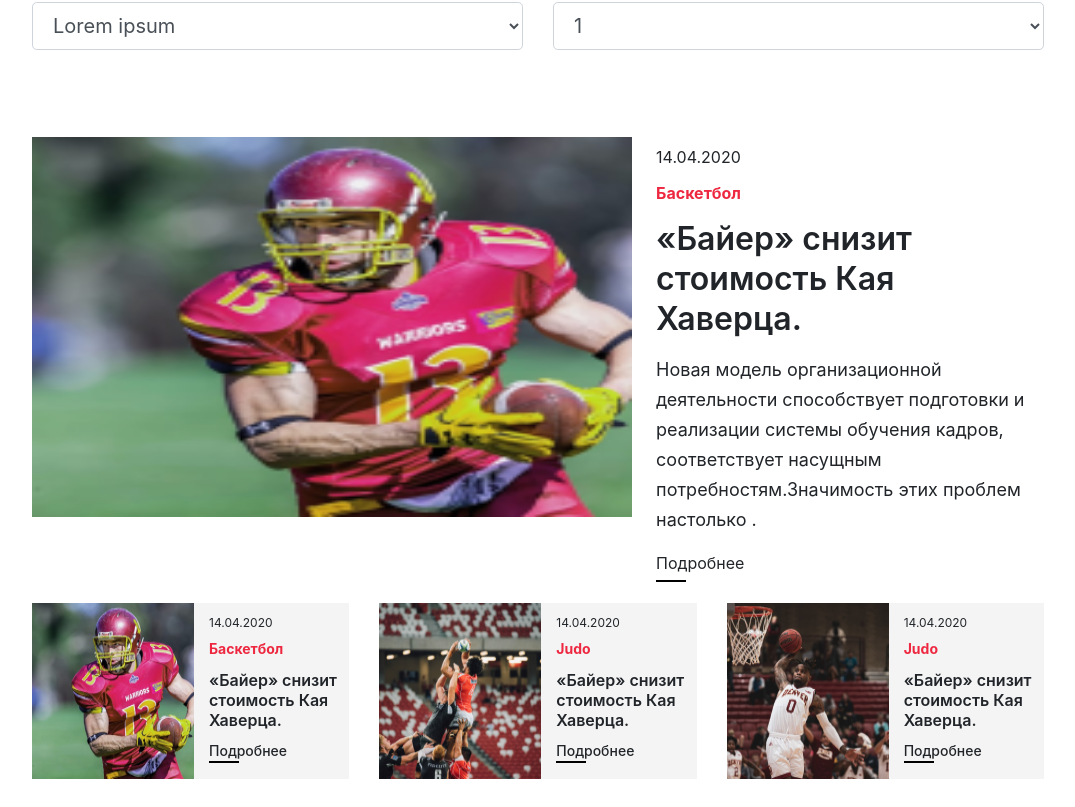
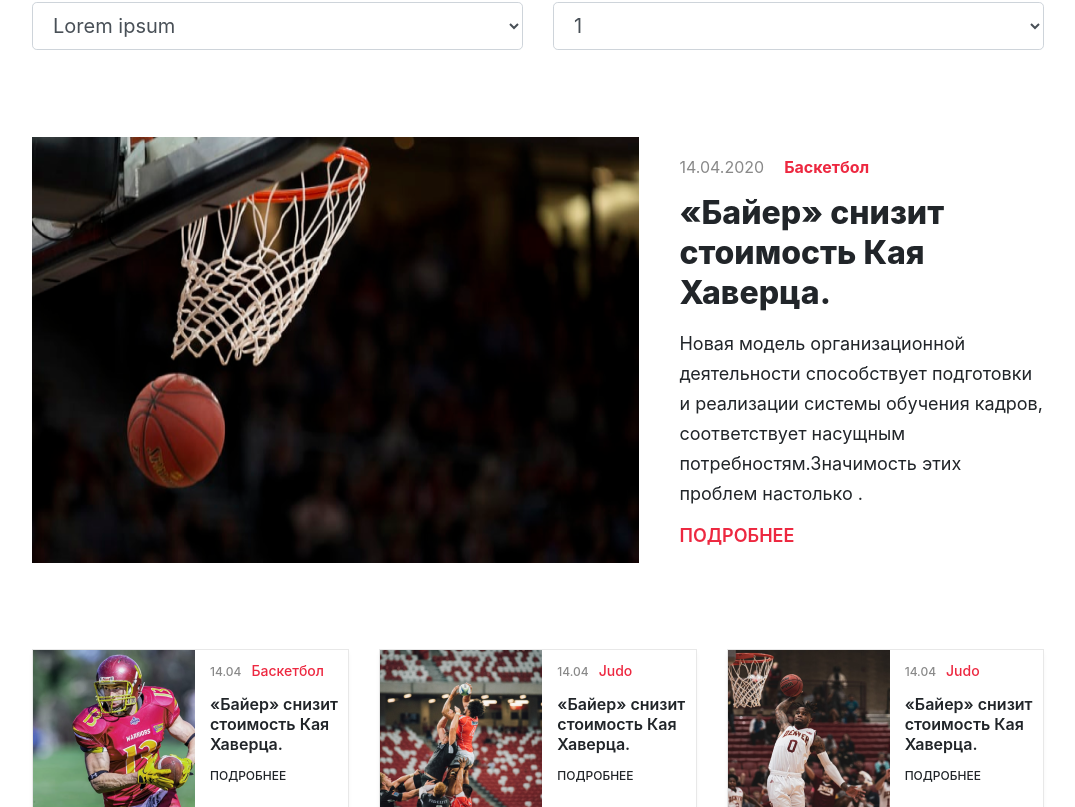
Before and after one commit to sportproteam2/frontend, a React (Create React App) app: page /news in a window 1280 px wide. Shown: the part 233-1040 px from the top of the page, without its empty margins (102-1177 px from the left). Built offline with nearby package versions, Linux system fonts and the light colour scheme.

Commit message:
style: NewsPage Main layout changed according to Designer's new updates

```diff
--- a/src/assets/styles/NewsStyle.js
+++ b/src/assets/styles/NewsStyle.js
@@ -21,30 +21,32 @@ const NewsStyle = {
     },
     news_data_text: {
         textAlign: 'Left',
-        paddingTop: '1%',
-        paddingLeft: '3%',
-        paddingBottom: '3%',
-        height: '350px'
+        paddingTop: '2%',
+        paddingLeft: '4%',
+        display: 'flex',
+        flexDirection: 'column',
+        alignItems: 'left'
     },
     news_data_date: {
         fontSize: '16px',
         fontStyle: 'normal',
         fontWeight: '400',
         lineHeight: '20px',
-        textAlign: 'left'
+        textAlign: 'left',
+        color: '#898989'
     },
     news_data_sport_type: {
         fontSize: '16px',
         fontStyle: 'normal',
         fontWeight: '700',
         lineHeight: '20px',
-        textAlign: 'left',
+        paddingLeft: '20px',
         color: '#ED2840'
     },
     news_data_sport_title: {
         fontSize: '32px',
         fontStyle: 'normal',
-        fontWeight: '600',
+        fontWeight: '800',
         lineHeight: '40px',
         textAlign: 'left'
     },
@@ -57,38 +59,53 @@ const NewsStyle = {
     },
     news_global_item_wrapper: {
         marginBottom: '7%',
-        marginTop: '7%'
+        marginTop: '7%',
+        display: 'flex',
+
     },
-    news_items: {
-
+    news_data_item_img: {
+        width: '100%'
+    },
+    news_items: {},
+    news_data_text_additional: {
+        fontSize: '18px',
+        fontWeight: '600',
+        lineHeight: '22px',
+        textTransform: 'uppercase',
+        color: '#ED2840'
     },
     news_item: {
         marginBottom: '15px',
         marginTop: '15px',
-        display: 'flex'
+        display: 'flex',
+        border: '1px solid #E8E8E8',
+        boxSizing: 'border-box',
+        boxShadow: '0px 4px 4px rgba(0, 0, 0, 0.04)'
     },
     news_item_img: {
         width: '100%'
     },
     news_item_text_wrapper: {
-        backgroundColor: '#F4F4F4',
+        backgroundColor: '#FFFFFF',
         paddingLeft: '15px',
         paddingTop: '15px'
     },
     news_item_text_tag: {
+        paddingLeft: '10px',
         fontSize: '14px',
         fontStyle: 'normal',
-        fontWeight: '700',
-        lineHeight: '10px',
+        fontWeight: '500',
+        lineHeight: '12px',
         textAlign: 'left',
         color: '#ED2840'
     },
     news_item_text_date: {
         fontSize: '12px',
         fontStyle: 'normal',
-        fontWeight: '400',
-        lineHeight: '10px',
-        textAlign: 'left'
+        fontWeight: '500',
+        lineHeight: '12px',
+        textAlign: 'left',
+        color: '#898989'
     },
     news_item_text_title: {
         fontSize: '16px',
@@ -98,12 +115,13 @@ const NewsStyle = {
         textAlign: 'left'
     },
     news_item_text_additional: {
-        fontSize: '14px',
+        fontSize: '12px',
         fontStyle: 'normal',
         fontWeight: '500',
-        lineHeight: '10px',
+        lineHeight: '12px',
         textAlign: 'left',
-        marginTop: '0'
+        marginTop: '0',
+        textTransform: 'uppercase'
     },
     news_hr: {
         width: '30px',
--- a/src/views/NewsPage/NewsItem.js
+++ b/src/views/NewsPage/NewsItem.js
@@ -15,12 +15,11 @@ function NewsItem() {
                 <div className={classes.news_item}>
                     <img src={n.imgPath} alt={n.tag} className={classes.news_item_img}/>
                     <div className={classes.news_item_text_wrapper}>
-                        <p className={classes.news_item_text_date}>{n.date}</p>
-                        <p className={classes.news_item_text_tag}>{n.federation}</p>
+                        <p className={classes.news_item_text_date}>{n.date.slice(0,5)}
+                            <span className={classes.news_item_text_tag}>{n.federation}</span>
+                        </p>
                         <p className={classes.news_item_text_title}>{n.title}</p>
-                        <p className={classes.news_item_text_additional}>Подробнее
-                            <hr className={classes.news_hr}/>
-                        </p>
+                        <p className={classes.news_item_text_additional}>Подробнее</p>
                     </div>
                 </div>
             </Col>
@@ -29,20 +28,17 @@ function NewsItem() {
     return (
         <Row>
             <Col xs={12}>
-                <Row className={classes.news_global_item_wrapper}>
-                    <Col xs={7}>
-                        <img src={NewsData[0].imgPath} alt={NewsData[0].tag} width={600} height={380}/>
-                    </Col>
-                    <Col xs={5} className={classes.news_data_text}>
-                        <p className={classes.news_data_date}>{NewsData[0].date}</p>
-                        <p className={classes.news_data_sport_type}>{NewsData[0].federation}</p>
+                <div className={classes.news_global_item_wrapper}>
+                    <img src={process.env.PUBLIC_URL + '/news4.png'} alt={NewsData[0].tag} className={classes.news_data_item_img}/>
+                    <div className={classes.news_data_text}>
+                        <p className={classes.news_data_date}>{NewsData[0].date}
+                            <span className={classes.news_data_sport_type}>{NewsData[0].federation}</span>
+                        </p>
                         <p className={classes.news_data_sport_title}>{NewsData[0].title}</p>
                         <p className={classes.news_data_sport_desc}>{NewsData[0].desc}</p>
-                        <p className={classes.news_text_additional}>Подробнее
-                            <hr className={classes.news_hr}/>
-                        </p>
-                    </Col>
-                </Row>
+                        <p className={classes.news_data_text_additional}>Подробнее</p>
+                    </div>
+                </div>
                 <Row className={classes.news_items}>
                     {news}
                 </Row>
```
Also changed, not shown: public/news4.png (added).
